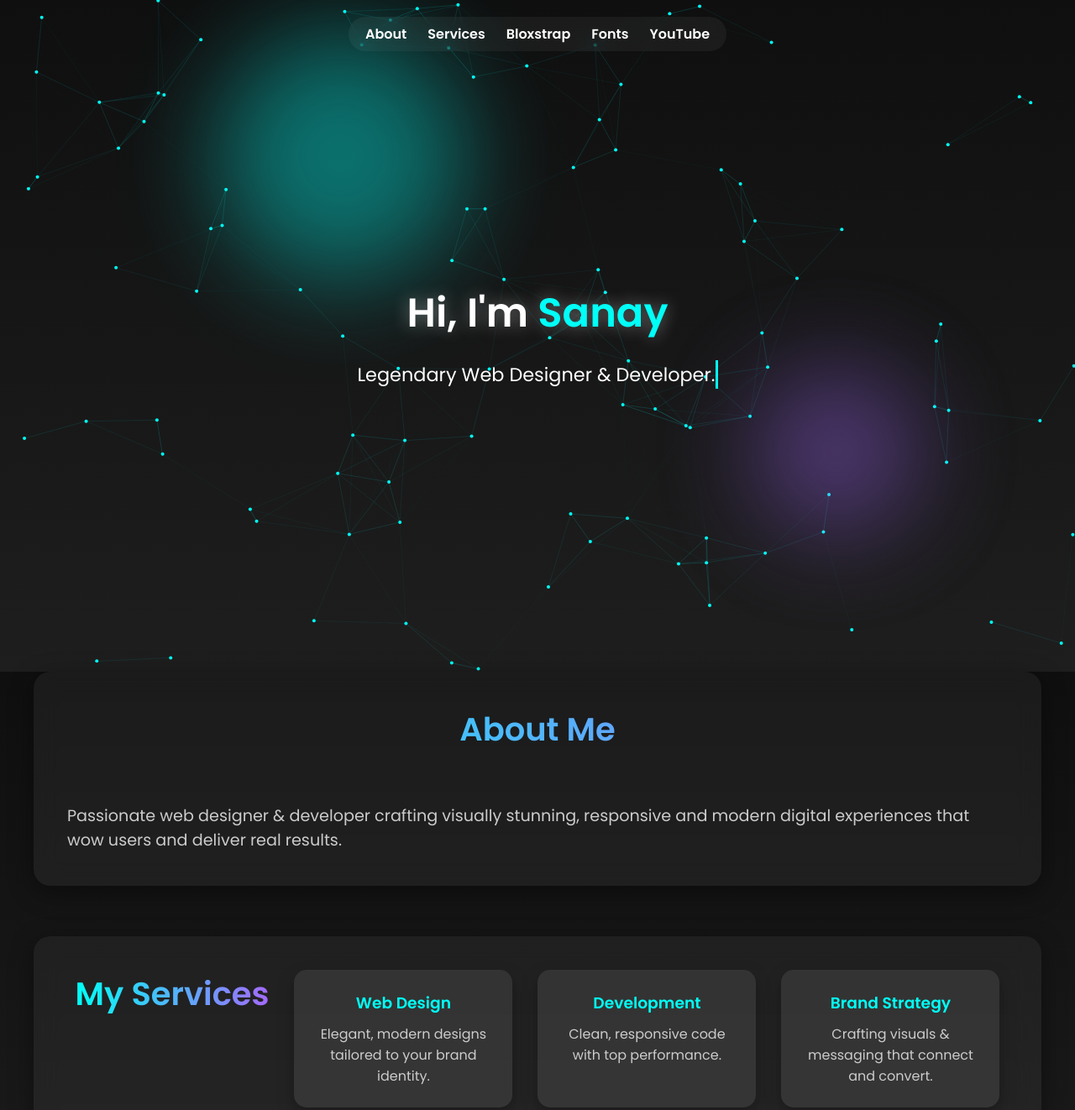
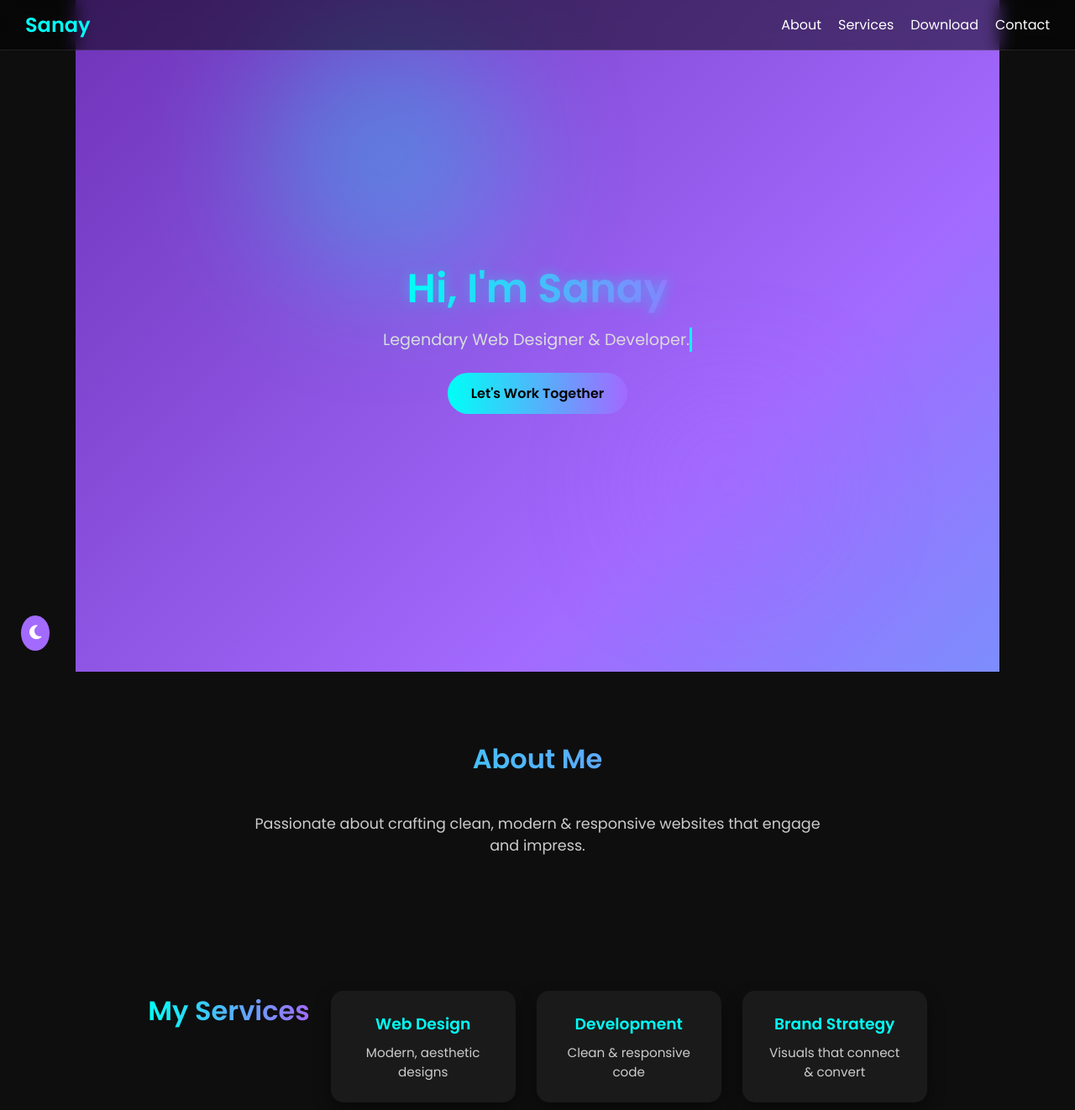
Before and after one commit to Sasin911/HeySasin, a plain HTML site: page index.html in a window 1280 px wide. Shown: the top 1322 px of the page at 84% size. Drawn offline with nearby package versions, Linux system fonts and the light colour scheme.

Commit message:
index.html

```diff
--- a/index.html
+++ b/index.html
@@ -5,188 +5,229 @@
 <meta name="viewport" content="width=device-width, initial-scale=1.0">
 <title>Sanay | Legendary Web Designer</title>
 <link href="https://fonts.googleapis.com/css2?family=Poppins:wght@400;600&display=swap" rel="stylesheet">
+<link rel="stylesheet" href="https://cdnjs.cloudflare.com/ajax/libs/font-awesome/6.4.0/css/all.min.css" />
 <style>
-* {margin:0; padding:0; box-sizing:border-box;}
-html, body {
-  height:100%; width:100%; scroll-behavior:smooth; font-family:'Poppins',sans-serif;
-  transition:background 1s ease;
+* { margin:0; padding:0; box-sizing:border-box; }
+body {
+  font-family:'Poppins', sans-serif; background:#0e0e0e; color:#fff; scroll-behavior:smooth; transition:.4s;
 }
-body {
-  background:linear-gradient(180deg, #0f0f0f 0%, #1e1e1e 100%);
-  color:#fff; overflow-x:hidden;
+a { text-decoration:none; color:inherit; }
+
+/* Navbar */
+nav {
+  position:fixed; top:0; width:100%; z-index:1000;
+  display:flex; justify-content:space-between; align-items:center;
+  padding:12px 30px; backdrop-filter:blur(10px);
+  background:rgba(0,0,0,0.5); border-bottom:1px solid rgba(255,255,255,0.1);
 }
-header {
-  position:relative; height:100vh; display:flex; flex-direction:column;
-  justify-content:center; align-items:center; text-align:center;
-  overflow:hidden;
+nav .logo { font-size:1.5em; font-weight:600; color:#00fff7; }
+nav .links { display:flex; gap:20px; }
+nav a {
+  position:relative; font-weight:500; color:#fff; transition:.3s;
 }
-h1 {
-  font-size:3em; color:#fff; text-shadow:0 0 20px rgba(255,255,255,0.4);
+nav a::after {
+  content:''; position:absolute; left:0; bottom:-4px; width:0%; height:2px;
+  background:#00fff7; transition:.3s;
 }
-h1 span {color:#00fff7;}
-.typing {
-  font-size:1.4em; margin-top:20px; color:#fff;
-  white-space:nowrap; border-right:3px solid #00fff7; overflow:hidden;
+nav a:hover::after { width:100%; }
+
+/* Hero */
+.hero {
+  min-height:100vh; display:flex; flex-direction:column; justify-content:center; align-items:center;
+  text-align:center; background:linear-gradient(-45deg,#00fff7,#a36aff,#3d0075,#0e0e0e);
+  background-size:400% 400%; animation:gradient 10s ease infinite; padding:0 20px; position:relative; overflow:hidden;
 }
-nav {
-  position:fixed; top:20px; left:50%; transform:translateX(-50%);
-  display:flex; gap:25px; background:rgba(255,255,255,0.05);
-  padding:8px 20px; border-radius:20px; backdrop-filter:blur(10px);
-  z-index:10;
+@keyframes gradient {
+  0%{background-position:0% 50%;}
+  50%{background-position:100% 50%;}
+  100%{background-position:0% 50%;}
 }
-nav a {
-  color:#fff; text-decoration:none; font-weight:600; font-size:1em;
-  transition:color 0.3s;
+.hero h1 {
+  font-size:3em; margin-bottom:10px;
+  background:linear-gradient(90deg,#00fff7,#a36aff); -webkit-background-clip:text; -webkit-text-fill-color:transparent;
+  text-shadow:0 0 15px rgba(0,255,247,0.4);
 }
-nav a:hover {color:#00fff7;}
+.typing { font-size:1.2em; color:#ddd; border-right:3px solid #00fff7; white-space:nowrap; overflow:hidden; }
+.hero .cta {
+  margin-top:25px; display:inline-block;
+  background:linear-gradient(90deg,#00fff7,#a36aff); color:#000;
+  padding:12px 28px; border-radius:30px; font-weight:600; transition:.3s;
+}
+.hero .cta:hover { transform:scale(1.05); }
+
+/* Blobs */
+.blob {
+  position:absolute; border-radius:50%; filter:blur(80px); opacity:0.3; animation:float 10s infinite alternate;
+}
+.blob1 { width:300px; height:300px; background:#00fff7; top:10%; left:20%; }
+.blob2 { width:200px; height:200px; background:#a36aff; bottom:10%; right:20%; }
+@keyframes float {
+  from{transform:translateY(0);}
+  to{transform:translateY(-50px);}
+}
+
+/* Sections */
 section {
-  padding:100px 20px; max-width:1200px; margin:auto;
+  padding:80px 20px; max-width:1100px; margin:auto;
+  opacity:0; transform:translateY(40px); transition:all .8s ease;
 }
+section.show { opacity:1; transform:translateY(0); }
 section h2 {
-  text-align:center; font-size:2.4em; margin-bottom:60px;
-  background:linear-gradient(90deg,#00fff7,#a36aff);
-  -webkit-background-clip:text; -webkit-text-fill-color:transparent;
+  text-align:center; font-size:2em; margin-bottom:40px;
+  background:linear-gradient(90deg,#00fff7,#a36aff); -webkit-background-clip:text; -webkit-text-fill-color:transparent;
 }
-.about, .services, .download {
-  background:rgba(255,255,255,0.05); border-radius:20px; padding:40px;
-  backdrop-filter:blur(15px); box-shadow:0 8px 30px rgba(0,0,0,0.4);
-  margin-bottom:60px;
+
+/* About & Contact text */
+.about p, .contact p {
+  max-width:700px; text-align:center; margin:auto; font-size:1.1em; color:#ccc;
 }
-.about p {font-size:1.2em; color:#ccc;}
-.services {
-  display:flex; flex-wrap:wrap; justify-content:center; gap:30px;
+
+/* Services cards */
+.services { display:flex; flex-wrap:wrap; justify-content:center; gap:25px; }
+.card {
+  position:relative; background:rgba(255,255,255,0.05); border-radius:15px; padding:25px;
+  width:220px; text-align:center; box-shadow:0 8px 20px rgba(0,0,0,0.4); transition:.4s;
 }
-.card {
-  width:260px; background:rgba(255,255,255,0.08);
-  border-radius:15px; padding:25px; text-align:center;
-  box-shadow:0 8px 20px rgba(0,0,0,0.3);
-  transition:transform 0.4s, box-shadow 0.4s;
+.card::before {
+  content:''; position:absolute; inset:-2px;
+  background:linear-gradient(130deg,#00fff7,#a36aff,#00fff7); border-radius:17px;
+  z-index:-1; filter:blur(5px); opacity:0; transition:.4s;
 }
-.card:hover {
-  transform:translateY(-10px) scale(1.05);
-  box-shadow:0 20px 40px rgba(0,0,0,0.5);
-}
-.card h3 {color:#00fff7; margin-bottom:10px;}
-.card p {color:#ccc;}
-.download .btns {
-  display:flex; justify-content:center; gap:20px; flex-wrap:wrap; margin-top:20px;
-}
+.card:hover::before { opacity:1; }
+.card:hover { transform:translateY(-8px) scale(1.03); }
+.card h3 { color:#00fff7; margin-bottom:8px; }
+.card p { color:#ccc; font-size:.95em; }
+
+/* Download buttons */
+.download .btns { display:flex; justify-content:center; gap:20px; margin-top:20px; flex-wrap:wrap; }
 .download a {
   background:linear-gradient(90deg,#00fff7,#a36aff); color:#000;
-  padding:12px 30px; border-radius:10px; font-weight:600; text-decoration:none;
-  transition:transform 0.3s;
+  padding:12px 24px; border-radius:30px; font-weight:600; transition:.3s;
 }
-.download a:hover {transform:scale(1.1);}
+.download a:hover { transform:scale(1.1); }
+
+/* Contact form */
+.contact form {
+  max-width:500px; margin:20px auto 0; display:flex; flex-direction:column; gap:12px;
+}
+.contact input, .contact textarea {
+  background:rgba(255,255,255,0.1); border:none; border-radius:8px; padding:10px; color:#fff;
+}
+.contact button {
+  background:linear-gradient(90deg,#00fff7,#a36aff); border:none; padding:12px;
+  color:#000; border-radius:30px; font-weight:600; cursor:pointer; transition:.3s;
+}
+.contact button:hover { transform:scale(1.05); }
+
+/* Footer */
 footer {
-  text-align:center; padding:20px; font-size:1em; color:#ccc;
+  text-align:center; padding:20px; color:#ccc; font-size:.9em; margin-top:40px;
 }
-footer a {color:#00fff7; text-decoration:none;}
-/* Blobs / shapes */
-.blob {
-  position:absolute; border-radius:50%; filter:blur(60px);
-  opacity:0.4; animation:float 10s infinite alternate;
+footer a { color:#00fff7; }
+
+/* Buttons */
+#topBtn {
+  position:fixed; bottom:25px; right:25px; background:#00fff7; color:#000;
+  border:none; padding:10px 12px; border-radius:50%; cursor:pointer; font-size:1.2em; display:none; transition:.3s;
 }
-.blob1 {width:300px; height:300px; background:#00fff7; top:10%; left:20%;}
-.blob2 {width:200px; height:200px; background:#a36aff; top:60%; left:70%;}
-@keyframes float {
-  from{transform:translateY(0px);}
-  to{transform:translateY(-50px);}
+#topBtn:hover { transform:scale(1.1); }
+#themeBtn {
+  position:fixed; bottom:25px; left:25px; background:#a36aff; color:#fff;
+  border:none; border-radius:50%; padding:10px; cursor:pointer; font-size:1.2em; transition:.3s;
 }
-/* Particle background */
-#particles-js {
-  position:fixed; top:0; left:0; width:100%; height:100%; z-index:-1;
-}
+#themeBtn:hover { transform:rotate(20deg); }
 </style>
 </head>
 <body>
 
-<!-- Particles + Blobs -->
-<div id="particles-js"></div>
-<div class="blob blob1"></div>
-<div class="blob blob2"></div>
-
 <nav>
-  <a href="#about">About</a>
-  <a href="#services">Services</a>
-  <a href="#download">Bloxstrap</a>
-  <a href="https://www.dafont.com" target="_blank">Fonts</a>
-  <a href="https://youtube.com/@sasin699" target="_blank">YouTube</a>
+  <div class="logo">Sanay</div>
+  <div class="links">
+    <a href="#about">About</a>
+    <a href="#services">Services</a>
+    <a href="#download">Download</a>
+    <a href="#contact">Contact</a>
+  </div>
 </nav>
 
-<header>
-  <h1>Hi, I'm <span>Sanay</span></h1>
+<section class="hero">
+  <div class="blob blob1"></div>
+  <div class="blob blob2"></div>
+  <h1>Hi, I'm Sanay</h1>
   <div class="typing" id="typing"></div>
-</header>
+  <a href="#contact" class="cta">Let's Work Together</a>
+</section>
 
 <section id="about" class="about">
   <h2>About Me</h2>
-  <p>Passionate web designer & developer crafting visually stunning, responsive and modern digital experiences that wow users and deliver real results.</p>
+  <p>Passionate about crafting clean, modern & responsive websites that engage and impress.</p>
 </section>
 
 <section id="services" class="services">
   <h2>My Services</h2>
-  <div class="card">
-    <h3>Web Design</h3>
-    <p>Elegant, modern designs tailored to your brand identity.</p>
-  </div>
-  <div class="card">
-    <h3>Development</h3>
-    <p>Clean, responsive code with top performance.</p>
-  </div>
-  <div class="card">
-    <h3>Brand Strategy</h3>
-    <p>Crafting visuals & messaging that connect and convert.</p>
-  </div>
+  <div class="card"><h3>Web Design</h3><p>Modern, aesthetic designs</p></div>
+  <div class="card"><h3>Development</h3><p>Clean & responsive code</p></div>
+  <div class="card"><h3>Brand Strategy</h3><p>Visuals that connect & convert</p></div>
 </section>
 
 <section id="download" class="download">
   <h2>Download</h2>
   <div class="btns">
-    <a href="https://www.mediafire.com/file/6akq2jwa2gakbvb/Bloxstrap-v2.8.6.exe/file" target="_blank">Bloxstrap</a>
+    <a href="#">Bloxstrap</a>
     <a href="https://www.dafont.com" target="_blank">Fonts</a>
   </div>
+</section>
+
+<section id="contact" class="contact">
+  <h2>Contact Me</h2>
+  <p>Let's build something awesome together!</p>
+  <form action="https://formsubmit.co/ksanaysingh2011@gmail.com" method="POST">
+    <input type="text" name="name" placeholder="Your Name" required>
+    <input type="email" name="email" placeholder="Your Email" required>
+    <textarea rows="5" name="message" placeholder="Your Message" required></textarea>
+    <button type="submit">Send</button>
+  </form>
 </section>
 
 <footer>
   &copy; 2025 Sanay. All rights reserved. | <a href="https://youtube.com/@sasin699" target="_blank">YouTube</a>
 </footer>
 
-<!-- Typing effect -->
+<button id="topBtn" onclick="scrollToTop()"><i class="fas fa-arrow-up"></i></button>
+<button id="themeBtn" onclick="toggleTheme()"><i id="themeIcon" class="fas fa-moon"></i></button>
+
 <script>
+// Typing effect
 const txt = "Legendary Web Designer & Developer.";
 let i = 0;
 function type() {
   if(i < txt.length){
     document.getElementById("typing").innerHTML += txt.charAt(i);
-    i++; setTimeout(type, 50);
+    i++; setTimeout(type, 60);
   }
 }
 type();
+
+// Scroll reveal
+const sections=document.querySelectorAll('section');
+window.addEventListener('scroll', ()=> {
+  sections.forEach(sec=>{
+    const top=window.scrollY;
+    const offset=sec.offsetTop - 500;
+    if(top > offset) sec.classList.add('show');
+  });
+});
+
+// Back to top
+window.onscroll=()=>{document.getElementById("topBtn").style.display=window.scrollY>300?'block':'none';}
+function scrollToTop(){ window.scrollTo({top:0,behavior:'smooth'}); }
+
+// Dark/light mode
+function toggleTheme(){
+  document.body.classList.toggle('light');
+  const icon=document.getElementById("themeIcon");
+  icon.classList.toggle('fa-moon'); icon.classList.toggle('fa-sun');
+}
 </script>
-
-<!-- Background color change on scroll -->
-<script>
-window.addEventListener('scroll', () => {
-  const scrollY = window.scrollY;
-  if(scrollY < 200){
-    document.body.style.background = "linear-gradient(180deg, #0f0f0f 0%, #1e1e1e 100%)";
-  } else if(scrollY < 800){
-    document.body.style.background = "linear-gradient(180deg, #1e1e1e 0%, #3d0075 100%)";
-  } else {
-    document.body.style.background = "linear-gradient(180deg, #3d0075 0%, #000428 100%)";
-  }
-});
-</script>
-
-<!-- Particles.js via CDN -->
-<script src="https://cdn.jsdelivr.net/npm/particles.js@2.0.0/particles.min.js"></script>
-<script>
-particlesJS("particles-js",{
-  "particles":{"number":{"value":80},"size":{"value":2},"color":{"value":"#00fff7"},
-  "line_linked":{"enable":true,"distance":150,"color":"#00fff7","opacity":0.2,"width":1},
-  "move":{"speed":1}}, "interactivity":{"events":{"onhover":{"enable":true,"mode":"repulse"}}}
-});
-</script>
-
 </body>
 </html>
```
